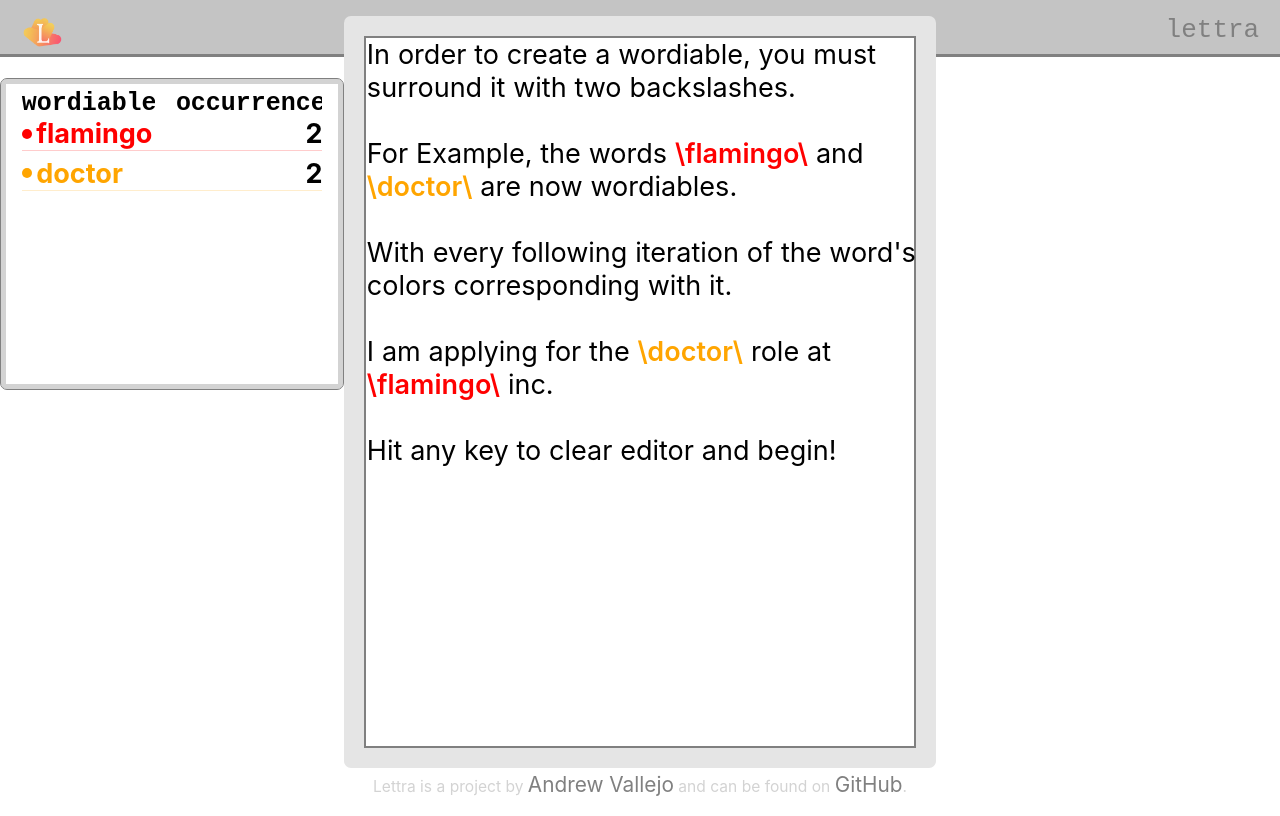
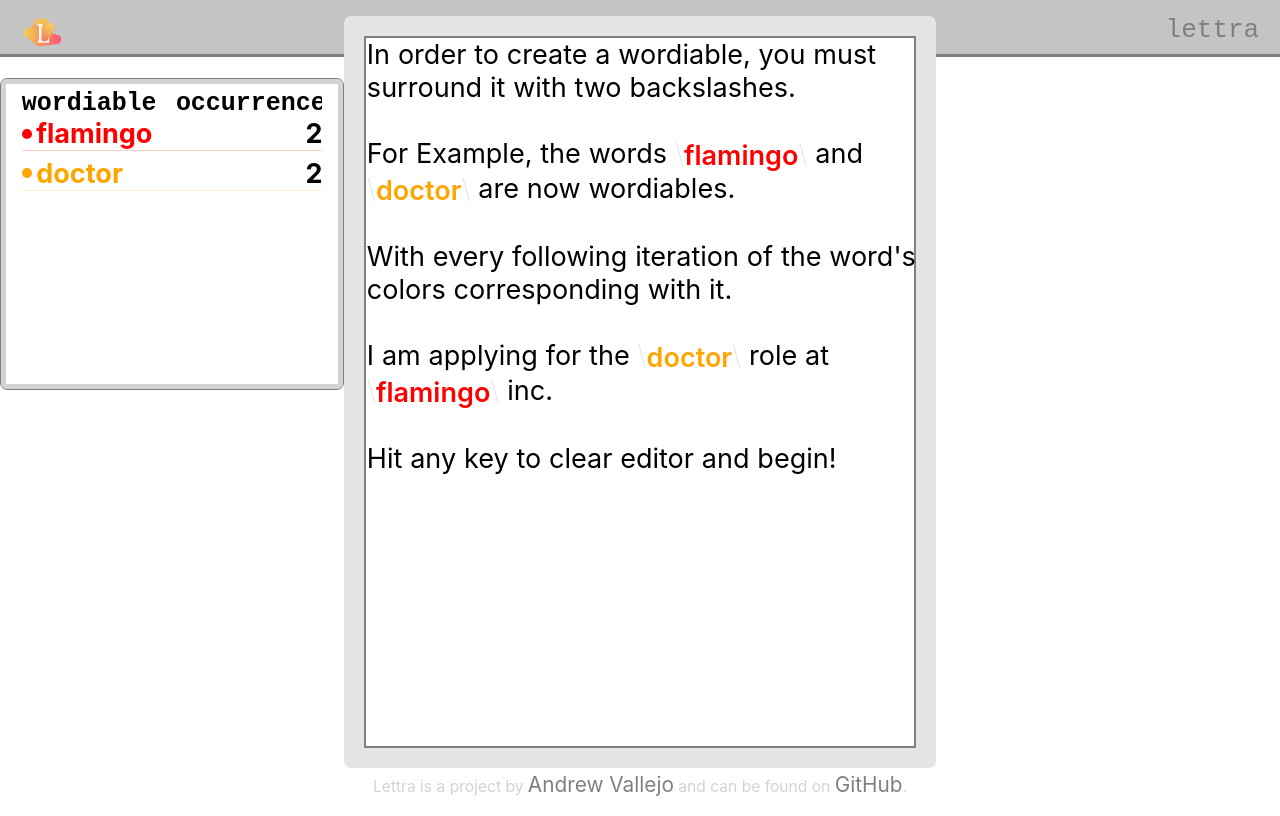
Before and after one commit to andrewvallejo/lettra, a SvelteKit app: page / in a window 1280 px wide. Built offline with nearby package versions, Linux system fonts and the light colour scheme.

Commit message:
Update backslashes to be more pleasing to look at

```diff
--- a/src/components/LiveWord.svelte
+++ b/src/components/LiveWord.svelte
@@ -37,8 +37,16 @@
 </script>
 
 <span>
-	<button on:click={handleClick} style="color: {$color}" class={word.type}>
-		{text}
+	<button on:click={handleClick} style="color: {$color};" class={word.type}>
+		{#if word.isWordiable}
+			<div style="display:flex; color: {$color};">
+				<span class="back-slash">\</span>
+				{removeBackSlashes(text)}
+				<span class="back-slash">\</span>
+			</div>
+		{:else}
+			{text}
+		{/if}
 	</button>
 </span>
 
@@ -49,16 +57,16 @@
 		.word {
 			font-weight: 400;
 		}
-
-		&:hover {
-			opacity: 1 !important;
-		}
 		.wordiable {
 			font-weight: 600;
 		}
 		.wordiableCopy {
 			font-weight: 400;
 			cursor: text;
+		}
+		.back-slash {
+			opacity: 0.1;
+			font-weight: 200;
 		}
 		button {
 			position: relative;
```
